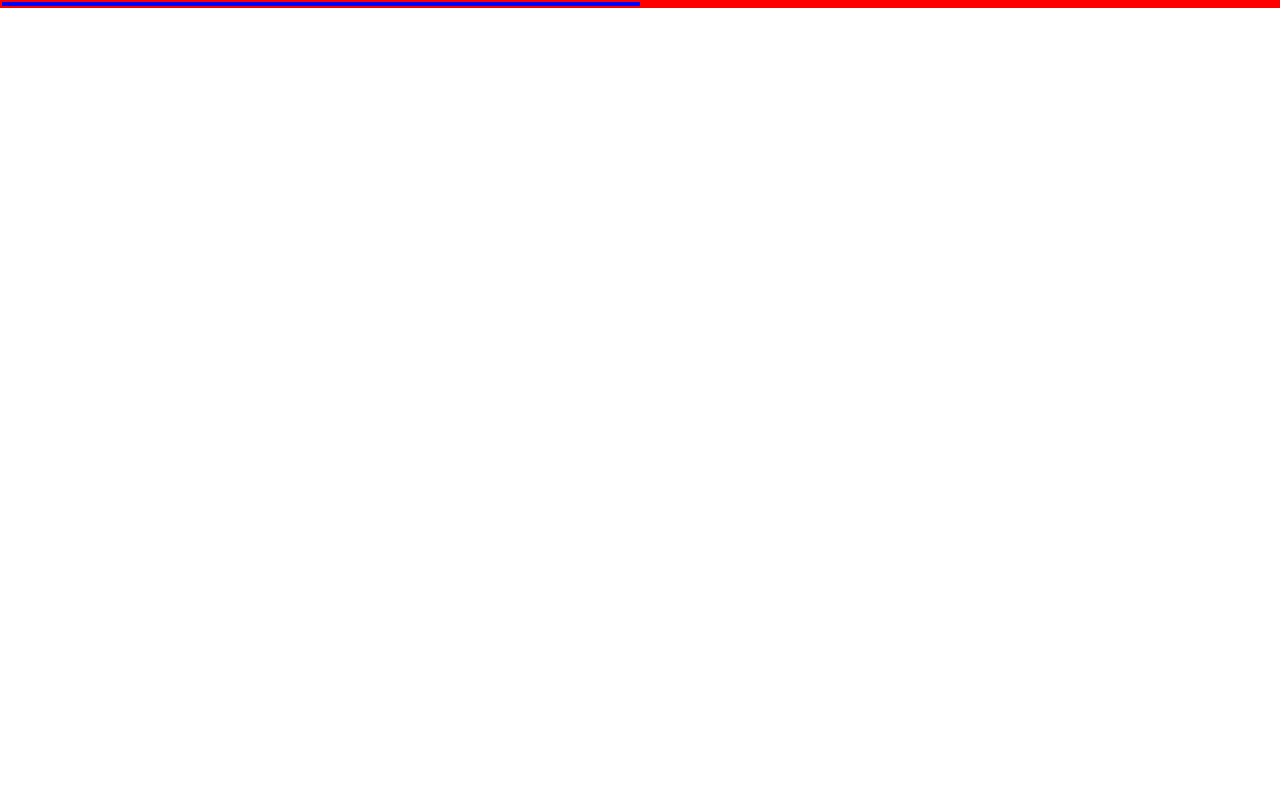
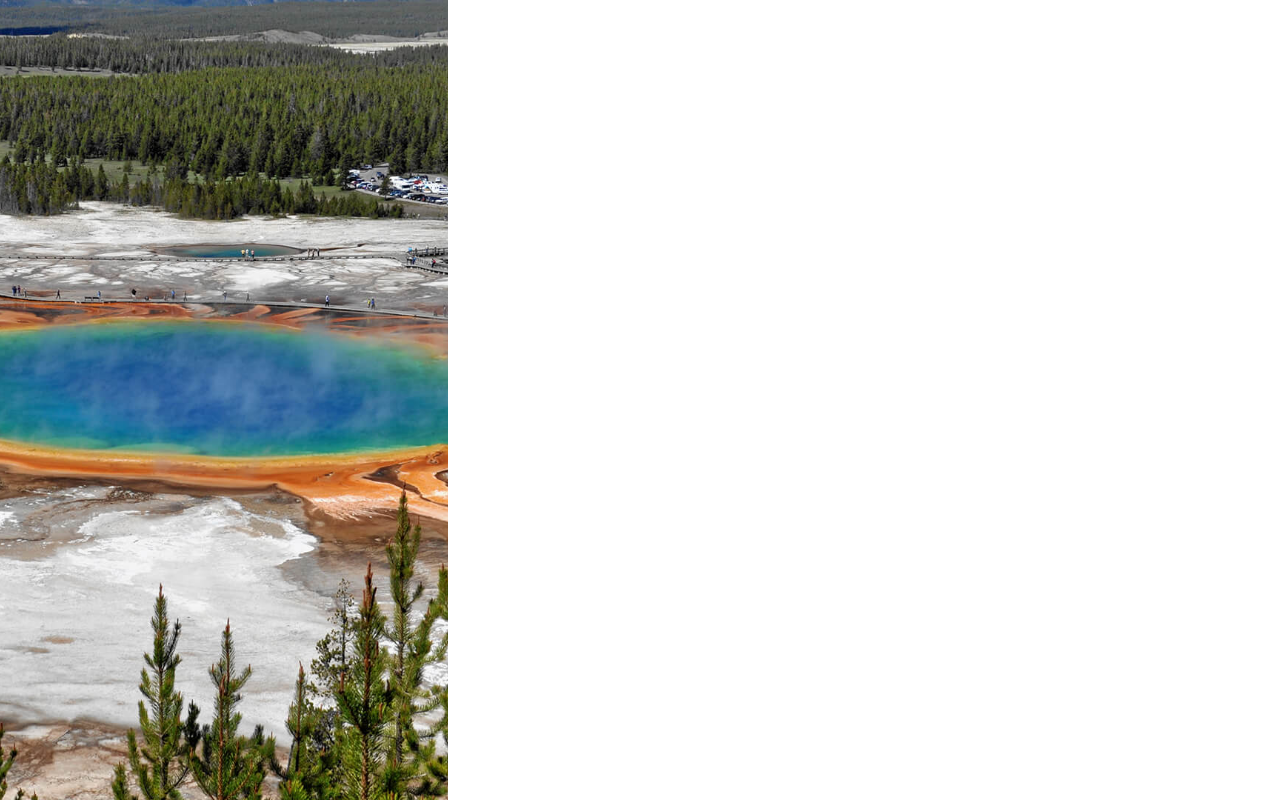
Before and after one commit to Steinvorth/SignUpForm, a plain HTML site: page index.html in a window 1280 px wide. Drawn offline with Linux system fonts and the light colour scheme.

Commit message:
Changes to Img

```diff
--- a/index.html
+++ b/index.html
@@ -13,7 +13,10 @@
         <div id="parent-cont">
             <!-- Image -->
             <div id="image">
+                <img src="Images/gaysir.jpg" alt="">
+                <div class="overlay">
 
+                </div>
             </div>
 
             <!-- Sign Up Form -->
--- a/style.css
+++ b/style.css
@@ -3,23 +3,33 @@
     padding: 0;
 }
 
+body, html{
+    height: 100%;
+}
+
 #parent-cont{
     display: grid;
-    grid-template-columns: 1fr 1fr;
+    grid-template-columns: 35% 65%;
     height: 100%;
     width: 100%;
 }
 
-#image{
+#image {
+    flex: 35%;
     height: 100%;
+    position: relative;
+}
+
+#image img {
+    position: absolute;
+    top: 0;
+    left: 0;
     width: 100%;
-    background-color: blue;
-    border: 2px solid red;
+    height: 100%;
+    object-fit: cover;
 }
 
 #signup{
     height: 100%;
     width: 100%;
-    background-color: red;
-    border: 2px solid red;
 }
```
Also changed, not shown: Images/gaysir.jpg (added), Images/photo-1604430456280-43f652c497aa.jpeg (deleted).
